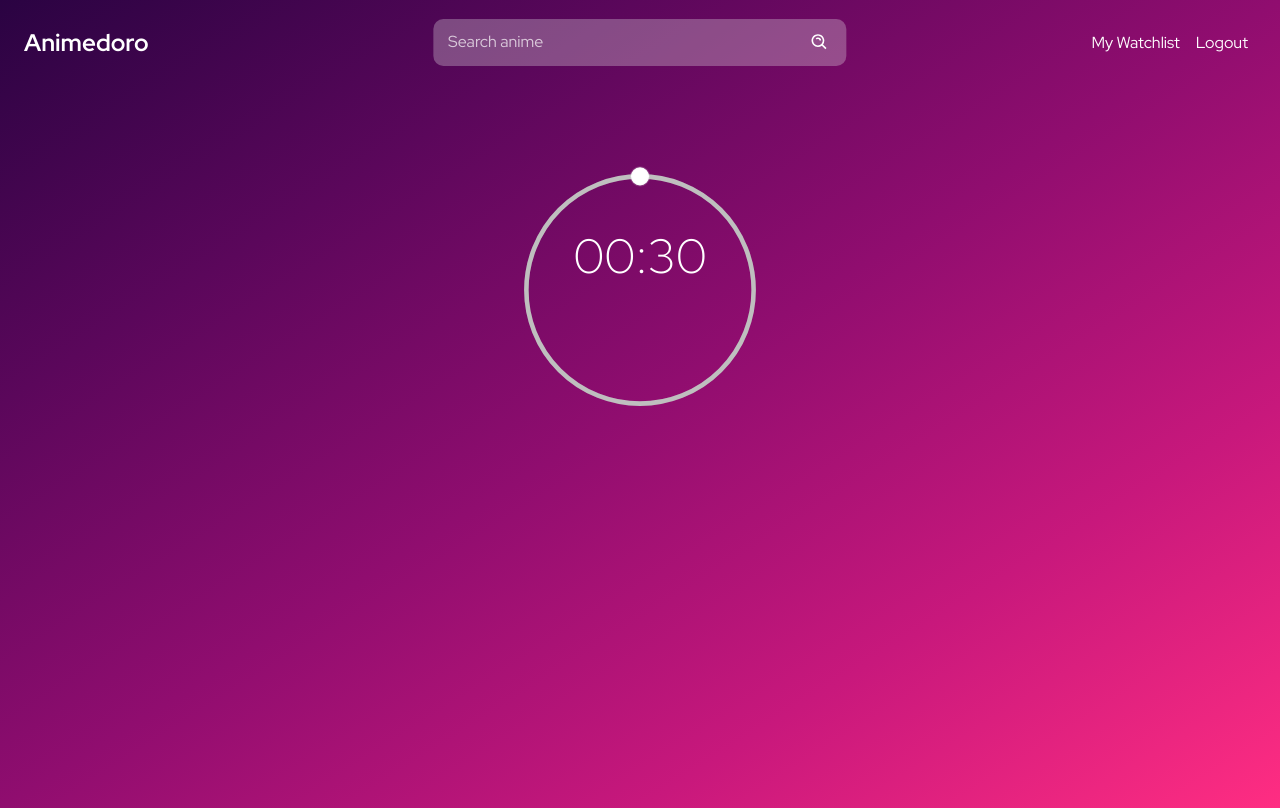
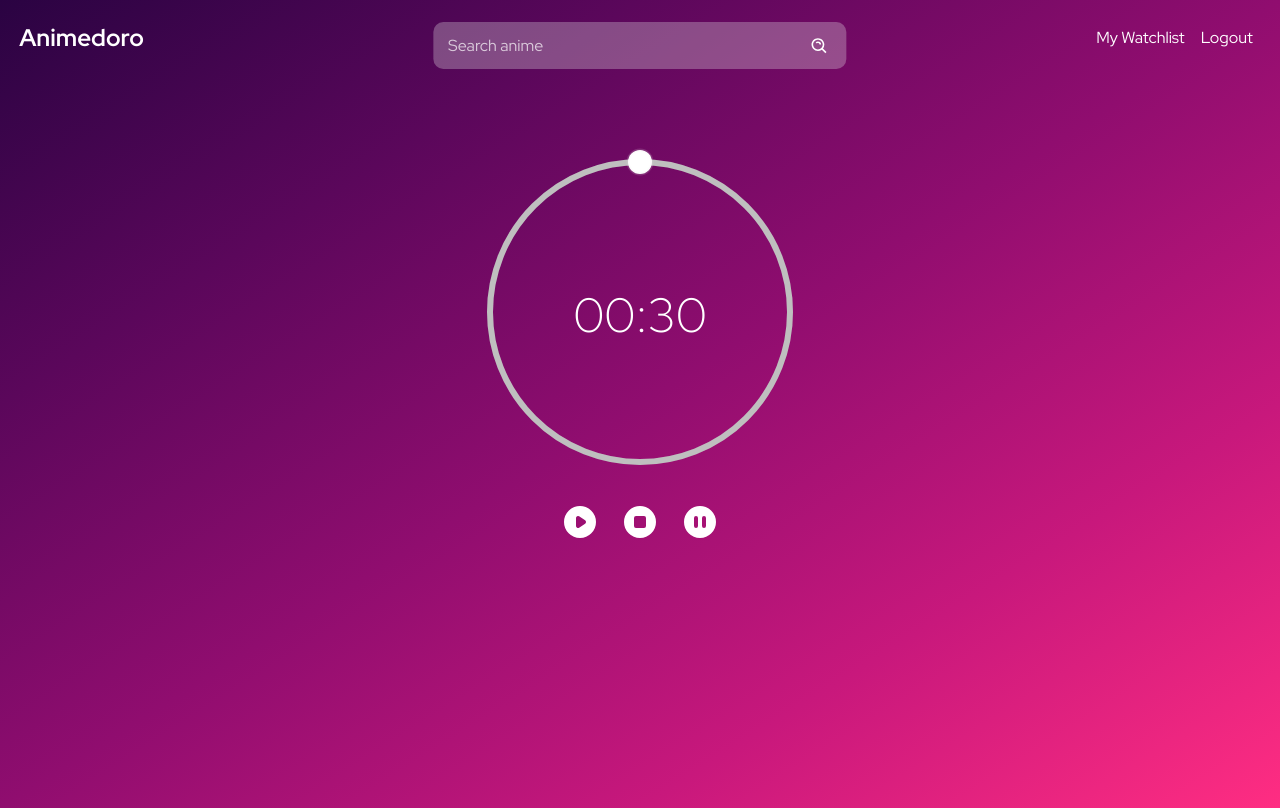
Before and after one commit to rajat4984/animedoro, a React (Create React App) app: page / in a window 1280 px wide. Built offline with nearby package versions, Linux system fonts and the light colour scheme.

Commit message:
timer desgin completed

```diff
--- a/src/components/Navbar/navbar.scss
+++ b/src/components/Navbar/navbar.scss
@@ -4,7 +4,7 @@
 .navbar {
   @include flexBox(space-between);
   margin: 0.5em;
-  padding: 1em;
+  padding: 0.7em;
 
   .search-bar {
     @include flexBox($justify: flex-start);
@@ -70,22 +70,22 @@
     .navigation {
       display: block;
 
-      .search-bar{
+      .search-bar {
         position: absolute;
         left: 50%;
         transform: translateX(-50%);
+        margin-top: 1em;
 
-        input{
+        input {
           width: 400px;
         }
 
-        button{
+        button {
           position: absolute;
           left: 85%;
           display: flex;
         }
       }
-
 
       .nav-links {
         @include flexBox();
--- a/src/components/Timer/Timer.js
+++ b/src/components/Timer/Timer.js
@@ -1,9 +1,10 @@
 import React from "react";
 import "./timer.scss";
+import { HiPlay, HiPause, HiStop } from "react-icons/hi";
 
 function Timer() {
   return (
-    <div className="timer">
+    <>
       <div className="circle">
         <svg viewBox="0 0 220 220" xmlns="http://www.w3.org/2000/svg">
           <g transform="translate(110,110)">
@@ -16,11 +17,16 @@ function Timer() {
             </g>
           </g>
         </svg>
+        <div class="controlls">
+          <div class="display-remain-time">00:30</div>
+        </div>
       </div>
-      <div class="controlls">
-        <div class="display-remain-time">00:30</div>
+      <div className="buttons">
+        <HiPlay className="playBtn" />
+        <HiStop className="stopBtn" />
+        <HiPause className="passBtn" />
       </div>
-    </div>
+    </>
   );
 }
 
--- a/src/components/Timer/timer.scss
+++ b/src/components/Timer/timer.scss
@@ -1,11 +1,8 @@
+@use "../../scss/variables" as *;
+@use "../../scss/mixin" as *;
 
-@use "../../scss/variables" as *;
-
-
-.timer{
-
-    .circle{
-        position: absolute;
+  .circle {
+    position: relative;
     left: 50%;
     transform: translateX(-50%);
     margin-top: 5em;
@@ -13,8 +10,8 @@
 
     .e-c-base {
       fill: none;
-            stroke: #B6B6B6;
-            stroke-width: 4px
+      stroke: #b6b6b6;
+      stroke-width: 4px;
     }
     .e-c-progress {
       fill: none;
@@ -23,23 +20,46 @@
       transition: stroke-dashoffset 0.7s;
     }
     .e-c-pointer {
-            fill: #FFF;
+      fill: #fff;
       stroke: rgba(231, 231, 231, 0.173);
       stroke-width: 2px;
     }
-          #e-pointer { transition: transform 0.7s; }
+    #e-pointer {
+      transition: transform 0.7s;
     }
-
     .controlls {
       position: absolute;
-        top: 28%;
+      top: 50%;
       left: 50%;
-        transform: translateX(-50%);
+      transform: translate(-50%,-50%);
       text-align: center;
     }
     .display-remain-time {
-        font-weight: 100;
+      font-weight: 200;
       font-size: 3rem;
-        color: white
+      color: white;
+    }
+
+    @include sm{
+      width: 330px;
     }
   }
+
+  .buttons{
+    @include flexBox();
+    font-size: 2.5rem;
+    .stopBtn{
+      margin: .5em;
+    }
+
+    @include sm{
+      font-size: 3.5rem;
+      *{
+        cursor: pointer;
+        transition: .3s ease-in-out;
+        :hover{
+          transform: scale(1.1)
+        }
+      }
+    }
+  }
--- a/src/scss/index.scss
+++ b/src/scss/index.scss
@@ -9,3 +9,23 @@ body{
     background-image: linear-gradient(to right bottom, #2a0342, #5b075b, #900d6f, #c8187c, #ff2d82);
     height: 100vh;
 }
+
+/* width */
+::-webkit-scrollbar {
+    width: 10px;
+  }
+
+  /* Track */
+  ::-webkit-scrollbar-track {
+    background: #f1f1f1;
+  }
+
+  /* Handle */
+  ::-webkit-scrollbar-thumb {
+    background: #888;
+  }
+
+  /* Handle on hover */
+  ::-webkit-scrollbar-thumb:hover {
+    background: #555;
+  }
```
Lines whose indentation alone changed are shown as unchanged.
